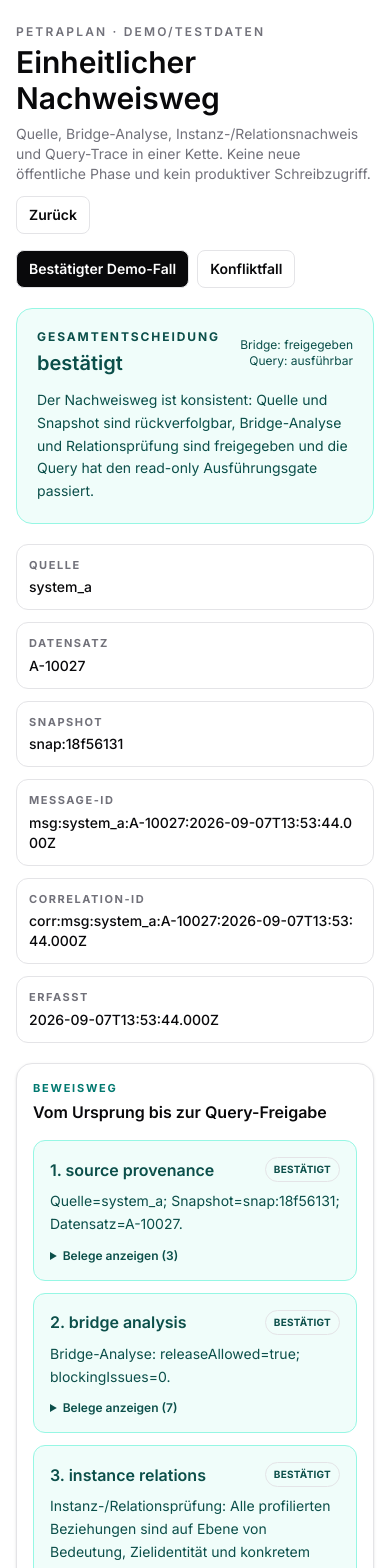
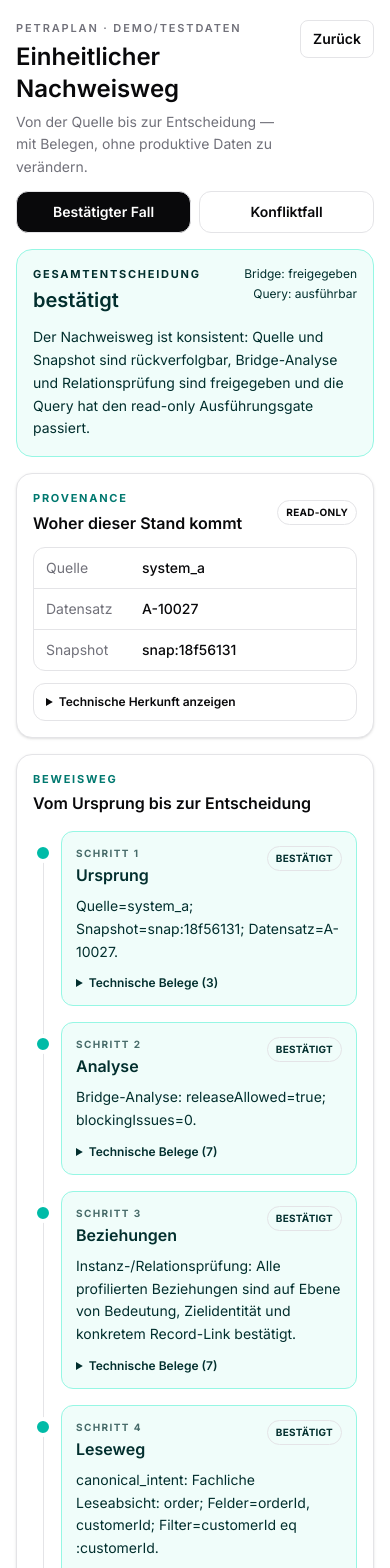
Before and after one commit to schieskejulia-collab/petraplan, a React (Vite) app in the folder frontend/mobile-app/: page /trace in a window 390 px wide. Shown: the top 1568 px of the page. Built offline with nearby package versions, Linux system fonts and the light colour scheme.

Commit message:
feat(ui): beruhige mobilen Nachweisweg

```diff
--- a/frontend/mobile-app/src/pages/UnifiedTracePage.tsx
+++ b/frontend/mobile-app/src/pages/UnifiedTracePage.tsx
@@ -36,9 +36,15 @@ const binding: DialectBinding = {
 };
 
 function statusClass(status: string) {
-  if (status === "ready" || status === "confirmed") return "border-teal-200 bg-teal-50 text-teal-900";
-  if (status === "refresh_required" || status === "needs_confirmation") return "border-amber-200 bg-amber-50 text-amber-900";
-  return "border-rose-200 bg-rose-50 text-rose-900";
+  if (status === "ready" || status === "confirmed") return "border-teal-200 bg-teal-50 text-teal-950";
+  if (status === "refresh_required" || status === "needs_confirmation") return "border-amber-200 bg-amber-50 text-amber-950";
+  return "border-rose-200 bg-rose-50 text-rose-950";
+}
+
+function statusDotClass(status: string) {
+  if (status === "ready" || status === "confirmed") return "bg-teal-500";
+  if (status === "refresh_required" || status === "needs_confirmation") return "bg-amber-500";
+  return "bg-rose-500";
 }
 
 function statusLabel(status: string) {
@@ -46,6 +52,14 @@ function statusLabel(status: string) {
   if (status === "refresh_required") return "neu lesen";
   if (status === "needs_confirmation") return "Bestätigung fehlt";
   return "blockiert";
+}
+
+function domainLabel(domain: string) {
+  if (domain === "source_provenance") return "Ursprung";
+  if (domain === "bridge_analysis") return "Analyse";
+  if (domain === "instance_relations") return "Beziehungen";
+  if (domain === "query_read") return "Leseweg";
+  return domain.replaceAll("_", " ");
 }
 
 export default function UnifiedTracePage() {
@@ -93,48 +107,54 @@ export default function UnifiedTracePage() {
     return buildUnifiedBridgeTraceReport({ bridge, query });
   }, [mode]);
 
+  const compactIdentity = [
+    ["Quelle", report.identity.source],
+    ["Datensatz", report.identity.sourceRecord],
+    ["Snapshot", report.identity.snapshotId],
+  ] as const;
+
   return (
     <main className="min-h-screen bg-background text-foreground">
-      <div className="mx-auto max-w-4xl space-y-5 px-4 py-6">
-        <header className="space-y-4">
-          <div className="flex flex-wrap items-start justify-between gap-3">
-            <div>
-              <p className="text-xs font-semibold uppercase tracking-[0.18em] text-muted-foreground">PetraPlan · Demo/Testdaten</p>
-              <h1 className="mt-1 text-3xl font-semibold">Einheitlicher Nachweisweg</h1>
-              <p className="mt-2 max-w-2xl text-sm text-muted-foreground">
-                Quelle, Bridge-Analyse, Instanz-/Relationsnachweis und Query-Trace in einer Kette. Keine neue öffentliche Phase und kein produktiver Schreibzugriff.
+      <div className="mx-auto max-w-3xl space-y-4 px-4 py-5 sm:py-6">
+        <header className="space-y-3">
+          <div className="flex items-start justify-between gap-3">
+            <div className="min-w-0">
+              <p className="text-[11px] font-semibold uppercase tracking-[0.17em] text-muted-foreground">PetraPlan · Demo/Testdaten</p>
+              <h1 className="mt-1 text-2xl font-semibold sm:text-3xl">Einheitlicher Nachweisweg</h1>
+              <p className="mt-1.5 max-w-2xl text-sm leading-relaxed text-muted-foreground">
+                Von der Quelle bis zur Entscheidung — mit Belegen, ohne produktive Daten zu verändern.
               </p>
             </div>
-            <button type="button" className="rounded-lg border px-3 py-2 text-sm font-semibold" onClick={() => setLocation("/cases")}>
+            <button type="button" className="shrink-0 rounded-lg border px-3 py-2 text-sm font-semibold" onClick={() => setLocation("/cases")}>
               Zurück
             </button>
           </div>
 
-          <div className="flex flex-wrap gap-2">
+          <div className="grid grid-cols-2 gap-2">
             <button
               type="button"
               onClick={() => setMode("valid")}
-              className={`rounded-lg border px-3 py-2 text-sm font-semibold ${mode === "valid" ? "bg-foreground text-background" : ""}`}
+              className={`rounded-xl border px-3 py-2.5 text-sm font-semibold ${mode === "valid" ? "bg-foreground text-background" : "bg-card"}`}
             >
-              Bestätigter Demo-Fall
+              Bestätigter Fall
             </button>
             <button
               type="button"
               onClick={() => setMode("conflict")}
-              className={`rounded-lg border px-3 py-2 text-sm font-semibold ${mode === "conflict" ? "bg-foreground text-background" : ""}`}
+              className={`rounded-xl border px-3 py-2.5 text-sm font-semibold ${mode === "conflict" ? "bg-foreground text-background" : "bg-card"}`}
             >
               Konfliktfall
             </button>
           </div>
         </header>
 
-        <section className={`rounded-2xl border p-5 ${statusClass(report.decision.status)}`}>
-          <div className="flex flex-wrap items-center justify-between gap-3">
+        <section className={`rounded-2xl border p-4 ${statusClass(report.decision.status)}`}>
+          <div className="flex items-start justify-between gap-4">
             <div>
-              <p className="text-xs font-bold uppercase tracking-[0.16em]">Gesamtentscheidung</p>
+              <p className="text-[11px] font-bold uppercase tracking-[0.16em]">Gesamtentscheidung</p>
               <h2 className="mt-1 text-xl font-semibold">{statusLabel(report.decision.status)}</h2>
             </div>
-            <div className="text-right text-xs">
+            <div className="space-y-1 text-right text-xs">
               <p>Bridge: {report.decision.bridgeReleaseAllowed ? "freigegeben" : "blockiert"}</p>
               <p>Query: {report.decision.queryExecutable ? "ausführbar" : "nicht ausführbar"}</p>
             </div>
@@ -142,64 +162,98 @@ export default function UnifiedTracePage() {
           <p className="mt-3 text-sm leading-relaxed">{report.conclusion}</p>
         </section>
 
-        <section className="grid gap-3 sm:grid-cols-2 lg:grid-cols-3">
-          {[
-            ["Quelle", report.identity.source],
-            ["Datensatz", report.identity.sourceRecord],
-            ["Snapshot", report.identity.snapshotId],
-            ["Message-ID", report.identity.messageId],
-            ["Correlation-ID", report.identity.correlationId],
-            ["Erfasst", report.identity.capturedAt],
-          ].map(([label, value]) => (
-            <div key={label} className="rounded-xl border bg-card p-3">
-              <p className="text-[11px] font-bold uppercase tracking-[0.14em] text-muted-foreground">{label}</p>
-              <p className="mt-1 break-all text-sm font-medium">{value}</p>
+        <section className="rounded-2xl border bg-card p-4 shadow-sm">
+          <div className="flex items-center justify-between gap-3">
+            <div>
+              <p className="text-[11px] font-bold uppercase tracking-[0.16em] text-teal-700">Provenance</p>
+              <h2 className="mt-1 font-semibold">Woher dieser Stand kommt</h2>
+            </div>
+            <span className="rounded-full border px-2 py-1 text-[10px] font-bold uppercase tracking-wide">read-only</span>
+          </div>
+
+          <div className="mt-3 divide-y rounded-xl border bg-background/50">
+            {compactIdentity.map(([label, value]) => (
+              <div key={label} className="grid grid-cols-[84px_1fr] gap-3 px-3 py-2.5 text-sm">
+                <span className="text-muted-foreground">{label}</span>
+                <span className="min-w-0 break-all font-medium">{value}</span>
               </div>
             ))}
+          </div>
+
+          <details className="mt-3 rounded-xl border px-3 py-2.5 text-xs">
+            <summary className="cursor-pointer font-semibold">Technische Herkunft anzeigen</summary>
+            <div className="mt-3 space-y-2 text-muted-foreground">
+              <p><span className="font-semibold text-foreground">Message-ID:</span> <span className="break-all">{report.identity.messageId}</span></p>
+              <p><span className="font-semibold text-foreground">Correlation-ID:</span> <span className="break-all">{report.identity.correlationId}</span></p>
+              <p><span className="font-semibold text-foreground">Erfasst:</span> {report.identity.capturedAt}</p>
+            </div>
+          </details>
         </section>
 
         <section className="rounded-2xl border bg-card p-4 shadow-sm">
           <p className="text-[11px] font-bold uppercase tracking-[0.16em] text-teal-700">Beweisweg</p>
-          <h2 className="mt-1 font-semibold">Vom Ursprung bis zur Query-Freigabe</h2>
-          <div className="mt-4 space-y-3">
+          <h2 className="mt-1 font-semibold">Vom Ursprung bis zur Entscheidung</h2>
+
+          <div className="relative mt-4 pl-7">
+            <div className="absolute bottom-3 left-[10px] top-3 w-px bg-border" />
+            <div className="space-y-4">
               {report.evidencePath.map((step, index) => (
-              <div key={`${step.domain}-${index}`} className={`rounded-xl border p-4 ${statusClass(step.status)}`}>
-                <div className="flex flex-wrap items-center justify-between gap-2">
-                  <p className="font-semibold">{index + 1}. {step.domain.replaceAll("_", " ")}</p>
-                  <span className="rounded-full border px-2 py-1 text-[10px] font-bold uppercase tracking-wide">{statusLabel(step.status)}</span>
+                <div key={`${step.domain}-${index}`} className="relative">
+                  <span className={`absolute -left-7 top-3 h-5 w-5 rounded-full border-4 border-card ${statusDotClass(step.status)}`} />
+                  <div className={`rounded-xl border p-3.5 ${statusClass(step.status)}`}>
+                    <div className="flex items-start justify-between gap-3">
+                      <div>
+                        <p className="text-[10px] font-bold uppercase tracking-[0.14em] opacity-70">Schritt {index + 1}</p>
+                        <p className="mt-0.5 font-semibold">{domainLabel(step.domain)}</p>
+                      </div>
+                      <span className="shrink-0 rounded-full border px-2 py-1 text-[10px] font-bold uppercase tracking-wide">{statusLabel(step.status)}</span>
                     </div>
                     <p className="mt-2 text-sm leading-relaxed">{step.summary}</p>
                     {step.evidence.length > 0 && (
                       <details className="mt-3 text-xs">
-                    <summary className="cursor-pointer font-semibold">Belege anzeigen ({step.evidence.length})</summary>
+                        <summary className="cursor-pointer font-semibold">Technische Belege ({step.evidence.length})</summary>
                         <ul className="mt-2 space-y-1 break-all text-muted-foreground">
                           {step.evidence.map((item, evidenceIndex) => <li key={`${item}-${evidenceIndex}`}>• {item}</li>)}
                         </ul>
                       </details>
                     )}
                   </div>
+                </div>
               ))}
+            </div>
           </div>
         </section>
 
-        <section className="grid gap-4 md:grid-cols-2">
-          <div className="rounded-2xl border bg-card p-4 shadow-sm">
+        <section className="rounded-2xl border bg-card p-4 shadow-sm">
           <p className="text-[11px] font-bold uppercase tracking-[0.16em] text-teal-700">Query-Nachweis</p>
           <h2 className="mt-1 font-semibold">Fachliche Frage → technische Darstellung</h2>
-            <div className="mt-3 space-y-2 text-sm">
-              <p><span className="font-semibold">Subjekt:</span> {report.queryReport.canonicalIntent.subject}</p>
+
+          <div className="mt-3 grid grid-cols-2 gap-2 text-sm">
+            <div className="rounded-xl border p-3">
+              <p className="text-[10px] font-bold uppercase tracking-wide text-muted-foreground">Fachlich</p>
+              <p className="mt-1 font-medium">{report.queryReport.canonicalIntent.subject}</p>
+            </div>
+            <div className="rounded-xl border p-3">
+              <p className="text-[10px] font-bold uppercase tracking-wide text-muted-foreground">Dialekt</p>
+              <p className="mt-1 font-medium">{report.queryReport.translation.dialect}</p>
+            </div>
+          </div>
+
+          <details className="mt-3 rounded-xl border px-3 py-2.5 text-sm">
+            <summary className="cursor-pointer font-semibold">Mapping & technische Query anzeigen</summary>
+            <div className="mt-3 space-y-2">
               <p><span className="font-semibold">Felder:</span> {report.queryReport.canonicalIntent.fields.join(", ")}</p>
-              <p><span className="font-semibold">Dialekt:</span> {report.queryReport.translation.dialect}</p>
               <p><span className="font-semibold">Mapping:</span> {report.queryReport.translation.fieldMappings.join(" · ")}</p>
               <p><span className="font-semibold">Parameter:</span> {report.queryReport.translation.parameterNames.join(", ") || "keine"}</p>
-            </div>
               <pre className="mt-3 overflow-auto whitespace-pre-wrap break-words rounded-xl bg-slate-950 p-3 text-[11px] leading-relaxed text-emerald-100">
                 {report.queryReport.translation.translatedRepresentation ?? "Keine technische Query erzeugt."}
               </pre>
-            <p className="mt-2 text-[11px] text-muted-foreground">Es werden nur Parameternamen dargestellt, keine Parameterwerte.</p>
+              <p className="text-[11px] text-muted-foreground">Es werden nur Parameternamen dargestellt, keine Parameterwerte.</p>
             </div>
+          </details>
+        </section>
 
-          <div className="rounded-2xl border bg-card p-4 shadow-sm">
+        <section className="rounded-2xl border bg-card p-4 shadow-sm">
           <p className="text-[11px] font-bold uppercase tracking-[0.16em] text-teal-700">Offene Punkte</p>
           <h2 className="mt-1 font-semibold">Was noch nicht als Wahrheit gilt</h2>
           {report.openPoints.length === 0 ? (
@@ -207,11 +261,10 @@ export default function UnifiedTracePage() {
           ) : (
             <ul className="mt-3 space-y-2 text-sm">
               {report.openPoints.map((item, index) => (
-                  <li key={`${item}-${index}`} className="rounded-lg border border-amber-200 bg-amber-50 p-3 text-amber-950">{item}</li>
+                <li key={`${item}-${index}`} className="rounded-xl border border-amber-200 bg-amber-50 p-3 text-amber-950">{item}</li>
               ))}
             </ul>
           )}
-          </div>
         </section>
 
         <section className="rounded-2xl border bg-card p-4 text-sm text-muted-foreground">
```
Lines whose indentation alone changed are shown as unchanged.
